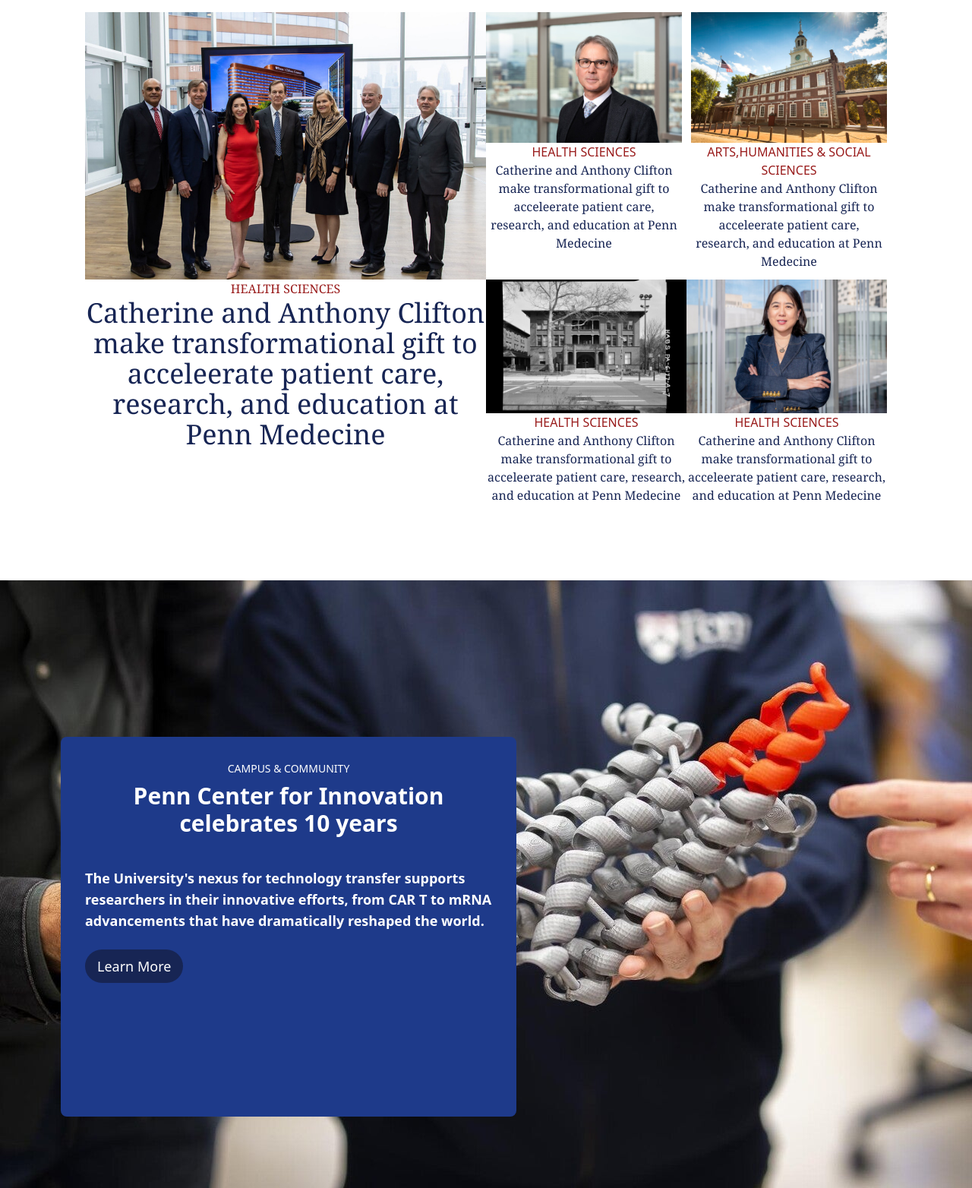
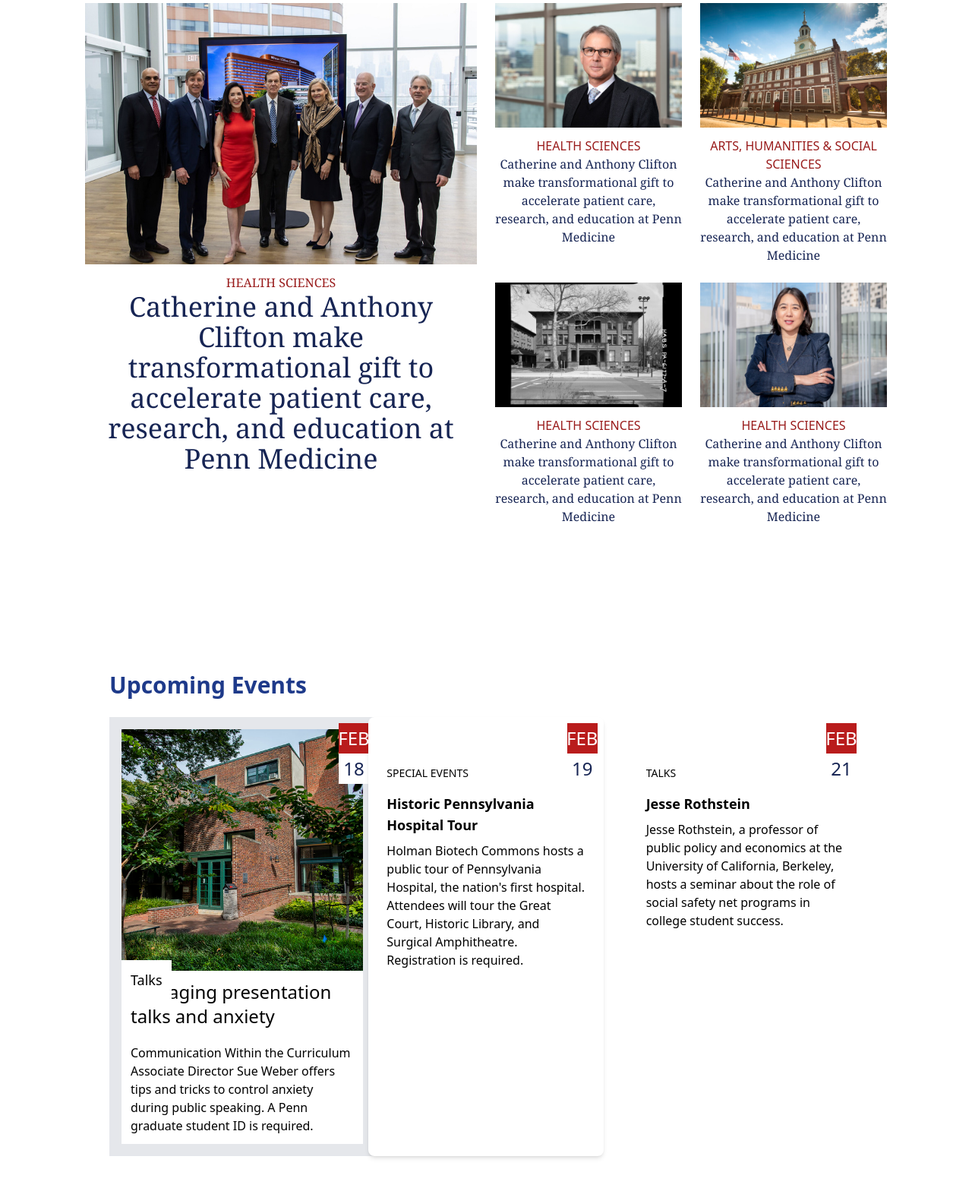
Before and after one commit to adeline333/cloning_assessment, a website: page index.html in a window 1280 px wide. Shown: the part 1102-2666 px from the top of the page at 76% size. Drawn offline with nearby package versions, Linux system fonts and the light colour scheme.

Commit message:
added a little bit of responsiveness

```diff
--- a/index.html
+++ b/index.html
@@ -9,8 +9,8 @@
 <body>
 
 <!--  sectionOne -->
-<div class="bg-blue-950 h-40 w-full">
-    <div class="w-[1500px] text-white rounded text-center border-2 border-white pt-5 pb-5 mx-auto mt-0 mb-4 text-xl my-10">
+<div class="bg-blue-950 h-auto w-full flex justify-center items-center p-4">
+    <div class="w-full md:w-[1500px] text-white rounded text-center border-2 border-white p-5 mx-auto text-xl">
         <p class="underline decoration-white font-serif font-medium">
             On Friday, February 14, 2025, the University will suspend normal operations for the Eagles victory parade
         </p>
@@ -19,6 +19,7 @@
         </p>
     </div>
 </div>
+
 <!-- second -->
 
 
@@ -78,151 +79,113 @@
 
 <!--section 4-->
 
-<div class="text-5xl text-blue-950 font-serif mt-24 ml-28">
+<div class="text-5xl text-blue-950 font-serif mt-24 ml-6 md:ml-16 lg:ml-28">
     <p>News</p>
 </div>
-<div class="grid grid-cols-2 bg-white text-center mt-8 mr-28 ml-28">
 
-        <div class="bg-white text-center  font-serif">
-           <img src="./Images/newss1.jpeg" alt="">
-
-           <h2 class="text-red-800">HEALTH SCIENCES</h2>
-           <P class="text-4xl font-serif text-blue-950">Catherine and Anthony Clifton make transformational gift to acceleerate patient care, research, and education at Penn Medecine</P>
+<div class="grid grid-cols-1 lg:grid-cols-2 bg-white text-center mt-8 mx-6 md:mx-16 lg:mx-28 gap-6">
+    <div class="bg-white text-center font-serif">
+        <img src="./Images/newss1.jpeg" alt="" class="w-full h-auto">
+        <h2 class="text-red-800 mt-3">HEALTH SCIENCES</h2>
+        <p class="text-2xl md:text-3xl lg:text-4xl font-serif text-blue-950">
+            Catherine and Anthony Clifton make transformational gift to accelerate patient care, research, and education at Penn Medicine
+        </p>
     </div>
 
-
-
-        <div class="grid grid-rows-2 gap-3">
-
-            <div class=" grid grid-cols-2 gap-3">
-                <div class="">
-                <img src="./Images/newss2.jpeg" alt="">
-                <h2 class="text-red-800">HEALTH SCIENCES</h2>
-                <P class=" font-serif text-blue-950">Catherine and Anthony Clifton make transformational gift to acceleerate patient care, research, and education at Penn Medecine</P>
+    <div class="grid grid-cols-1 gap-6">
+        <div class="grid grid-cols-1 md:grid-cols-2 gap-6">
+            <div>
+                <img src="./Images/newss2.jpeg" alt="" class="w-full h-auto">
+                <h2 class="text-red-800 mt-3">HEALTH SCIENCES</h2>
+                <p class="font-serif text-blue-950">
+                    Catherine and Anthony Clifton make transformational gift to accelerate patient care, research, and education at Penn Medicine
+                </p>
             </div>
 
-                <div class="">
-                    <img src="./Images/newss3.jpeg" alt="">
-                    <h2 class="text-red-800">ARTS,HUMANITIES & SOCIAL SCIENCES</h2>
-                    <P class=" font-serif text-blue-950">Catherine and Anthony Clifton make transformational gift to acceleerate patient care, research, and education at Penn Medecine</P>
+            <div>
+                <img src="./Images/newss3.jpeg" alt="" class="w-full h-auto">
+                <h2 class="text-red-800 mt-3">ARTS, HUMANITIES & SOCIAL SCIENCES</h2>
+                <p class="font-serif text-blue-950">
+                    Catherine and Anthony Clifton make transformational gift to accelerate patient care, research, and education at Penn Medicine
+                </p>
             </div>
         </div>
 
-
-
-            <div class=" grid grid-cols-2">
+        <div class="grid grid-cols-1 md:grid-cols-2 gap-6">
             <div>
-                <img src="./Images/newss4.jpeg" alt="">
-                <h2 class="text-red-800">HEALTH SCIENCES</h2>
-                <P class=" font-serif text-blue-950">Catherine and Anthony Clifton make transformational gift to acceleerate patient care, research, and education at Penn Medecine</P>
+                <img src="./Images/newss4.jpeg" alt="" class="w-full h-auto">
+                <h2 class="text-red-800 mt-3">HEALTH SCIENCES</h2>
+                <p class="font-serif text-blue-950">
+                    Catherine and Anthony Clifton make transformational gift to accelerate patient care, research, and education at Penn Medicine
+                </p>
             </div>
 
             <div>
-                    <img src="./Images/newss5.jpeg" alt= "">
-                    <h2 class="text-red-800">HEALTH SCIENCES</h2>
-                    <P class=" font-serif text-blue-950">Catherine and Anthony Clifton make transformational gift to acceleerate patient care, research, and education at Penn Medecine</P>
-                </div>
-            </div>
-
-
-        </div>
-
-
-</div>
-
-<!--inovatn-->
-<div class=" mt-14">
-<div class="hero-image h-screen relative" style="background-image: url('./Images/penn-center-innovation.jpeg');">
-    <div class="absolute  bg-blue-950 "></div>
-    <div class="relative  h-full flex items-center  pl-20">
-        <div class="bg-blue-900  p-8 mt-28 rounded-lg w-[600px] h-[500px]">
-            <div class="text-white items-center justify-center">
-                <p class="text-sm font-medium uppercase mb-2 text-center">Campus & Community</p>
-                <h1 class="text-3xl font-bold mb-4 text-center">Penn Center for Innovation celebrates 10 years</h1>
-                <p class=" mb-6 pt-6 font-semibold text-lg">The University's nexus for technology transfer supports researchers in their innovative efforts, from CAR T to mRNA advancements that have dramatically reshaped the world.</p>
-                <a href="#" class="bg-blue-950 font-medium py-2 px-4 border-r-white rounded-3xl inline-block text-white text-lg align-center">Learn More</a>
-            </div>
+                <img src="./Images/newss5.jpeg" alt="" class="w-full h-auto">
+                <h2 class="text-red-800 mt-3">HEALTH SCIENCES</h2>
+                <p class="font-serif text-blue-950">
+                    Catherine and Anthony Clifton make transformational gift to accelerate patient care, research, and education at Penn Medicine
+                </p>
             </div>
         </div>
     </div>
 </div>
 
 
-
 <!--upcoming events-->
 
 
 <section class="py-12 px-8 mt-36">
+    <div>
+        <h2 class="text-3xl font-bold mb-6 text-blue-900 ml-4 md:ml-28">Upcoming Events</h2>
+        <div class="grid grid-cols-1 md:grid-cols-2 lg:grid-cols-3 gap-8 mx-4 md:mx-28">
 
-
-    <div class=" ">
-    <h2 class="text-3xl font-bold mb-6 text-blue-900 ml-28">Upcoming Events</h2>
-    <div class="grid grid-cols-3  gap-8 mr-28 ml-28">
-
-        <div class="bg-gray-200 w-[350px] h-60 relative ">
-            <img src="./Images/events1.jpg" alt="">
-
+            <div class="bg-gray-200 w-full md:w-[350px] h-auto relative p-4">
+                <img src="./Images/events1.jpg" alt="" class="w-full">
                 <div class="absolute top-80">
-            <p class=" bg-white pr-40 pl-0 pt-3 pb-5 font-light text-lg">Talks</p>
+                    <p class="bg-white p-3 font-light text-lg">Talks</p>
+                </div>
+                <div class="absolute bg-red-700 text-white w-10 h-10 top-2 right-2 flex items-center justify-center">
+                    <span class="text-2xl">FEB</span>
+                </div>
+                <div class="absolute bg-white text-blue-950 w-10 h-10 top-12 right-2 flex items-center justify-center">
+                    <span class="text-2xl">18</span>
+                </div>
+                <p class="text-2xl bg-white p-3">Managing presentation talks and anxiety</p>
+                <p class="pt-2 bg-white p-3">Communication Within the Curriculum Associate Director Sue Weber offers tips and tricks to control anxiety during public speaking. A Penn graduate student ID is required.</p>
             </div>
 
-             <div class=" absolute bg-red-700 text-white text-[-2px] rounded-none w-10 h-10  top-2 right-2">
+            <div class="bg-white rounded-lg shadow-md p-6 relative">
+                <div class="absolute bg-red-700 text-white w-10 h-10 top-2 right-2 flex items-center justify-center">
                     <span class="text-2xl">FEB</span>
                 </div>
-             <div class=" absolute bg-white text-blue-950 rounded-none w-10 h-10  top-10 right-2">
-                <span class="text-2xl">18</span>
+                <div class="absolute bg-white text-blue-950 w-10 h-10 top-12 right-2 flex items-center justify-center">
+                    <span class="text-2xl">19</span>
+                </div>
+                <div class="mt-10">
+                    <h3 class="text-sm font-medium">SPECIAL EVENTS</h3>
+                </div>
+                <div class="mt-4">
+                    <h4 class="text-lg font-semibold mb-2">Historic Pennsylvania Hospital Tour</h4>
+                    <p class="text-black mb-4">Holman Biotech Commons hosts a public tour of Pennsylvania Hospital, the nation's first hospital. Attendees will tour the Great Court, Historic Library, and Surgical Amphitheatre. Registration is required.</p>
+                </div>
             </div>
 
-            <p class=" text-2xl bg-white pt-5">Managing presentation talks and anxiety</p>
-            <p class=" pt-2 bg-white"> Communication Within the Curriculum Associate Director Sue Weber offers tips and tricks to control anxiety during public speaking. A Penn graduate student ID is required.</p>
-          </div>
-
-
-
-        <div class="bg-white rounded-lg shadow-md p-6 relative">
-
-            <div class=" absolute bg-red-700 text-white text-[-2px] rounded-none w-10 h-10  top-2 right-2">
+            <div class="bg-white rounded-lg p-6 relative h-auto">
+                <div class="absolute bg-red-700 text-white w-10 h-10 top-2 right-2 flex items-center justify-center">
                     <span class="text-2xl">FEB</span>
                 </div>
-             <div class=" absolute bg-white text-blue-950 rounded-none w-10 h-10  top-10 right-2">
-                <span class="text-2xl">19</span>
-            </div>
-                <div class=" mt-10">
-                    <h3 class="text-sm font-medium bg-gray-10">SPECIAL EVENTS</h3>
-                </div>
-
-
-                <div class="top-20 absolute mt-16">
-            <h4 class="text-lg font-semibold mb-2 ">Historic Pennsylvania Hospital Tour</h4>
-            <p class="text-black mb-4 ">JHolman Biotech Commons hosts a public tour of Pennsylvania Hospital, the nation's first hospital. Attendees will tour the Great Court, Historic Library, and Surgical Amphitheatre. Registration is required.</p>
-                </div>
-
-           </div>
-
-
-           <div class="bg-white rounded-none  p-6 relative h-96">
-
-            <div class=" absolute bg-red-700 text-white text-[-2px] rounded-none w-10 h-10  top-2 right-2">
-                <span class="text-2xl">FEB</span>
-            </div>
-             <div class=" absolute bg-white text-blue-950 rounded-none w-10 h-10  top-10 right-2">
+                <div class="absolute bg-white text-blue-950 w-10 h-10 top-12 right-2 flex items-center justify-center">
                     <span class="text-2xl">21</span>
                 </div>
-            <div class="">
-                <h3 class="text-sm font-medium bg-gray-10 mt-10">TALKS</h3>
+                <div class="mt-10">
+                    <h3 class="text-sm font-medium">TALKS</h3>
                 </div>
-
-            <div class="top-20 absolute mt-16">
-        <h4 class="text-lg font-semibold mb-2 ">
-            Jesse Rothstein</h4>
-        <p class="text-black mb-4 ">Jesse Rothstein, a professor of public policy and economics at the University of California, Berkeley, hosts a seminar about the role of social safety net programs in college student success</p>
+                <div class="mt-4">
+                    <h4 class="text-lg font-semibold mb-2">Jesse Rothstein</h4>
+                    <p class="text-black mb-4">Jesse Rothstein, a professor of public policy and economics at the University of California, Berkeley, hosts a seminar about the role of social safety net programs in college student success.</p>
                 </div>
-
             </div>
-
-        </div>
-
-
 
         </div>
     </div>
```
Lines whose indentation alone changed are shown as unchanged.
